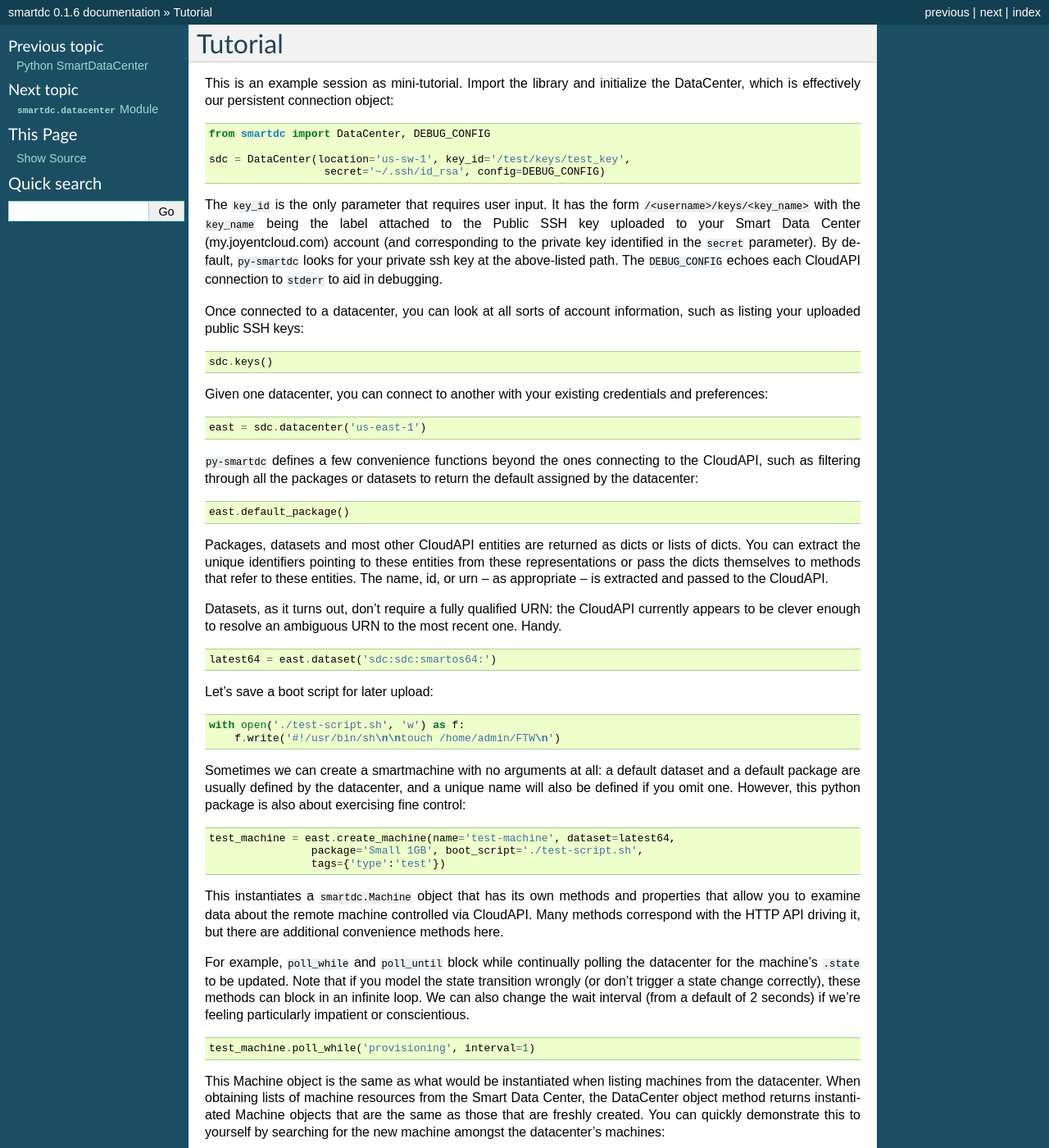
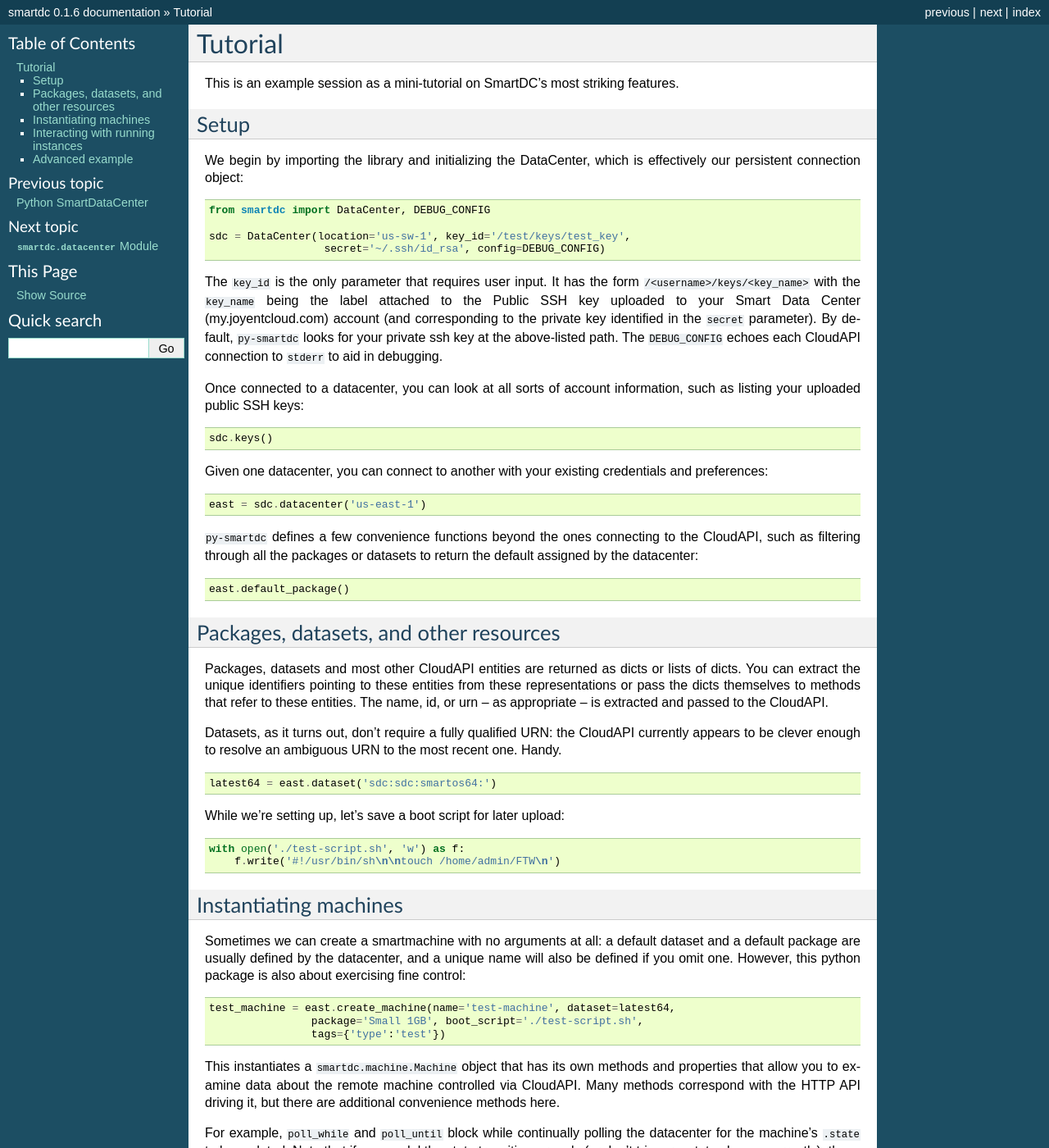
Before and after one commit to atl/py-smartdc, a Sphinx documentation site: the page built from docs/tutorial.rst, in a window 1280 px wide and 1400 px high. Shown: the whole window at 82% size. Built offline with Sphinx 7.4.7, drawn with Linux system fonts in a browser that asks for light colours; some of the changed text lies outside the part shown.

Commit message:
sections in tutorial

```diff
--- a/docs/tutorial.rst
+++ b/docs/tutorial.rst
@@ -1,8 +1,14 @@
 Tutorial
 ========
 
-This is an example session as mini-tutorial. Import the library and initialize
-the DataCenter, which is effectively our persistent connection object::
+This is an example session as a mini-tutorial on SmartDC's most striking
+features.
+
+Setup
+-----
+
+We begin by importing the library and initializing the DataCenter, which is
+effectively our persistent connection object::
 
     from smartdc import DataCenter, DEBUG_CONFIG
 
@@ -33,6 +39,9 @@
 
     east.default_package()
 
+Packages, datasets, and other resources
+---------------------------------------
+
 Packages, datasets and most other CloudAPI entities are returned as dicts or
 lists of dicts. You can extract the unique identifiers pointing to these
 entities from these representations or pass the dicts themselves to methods
@@ -47,10 +56,13 @@
 
     latest64 = east.dataset('sdc:sdc:smartos64:')
 
-Let's save a boot script for later upload::
+While we're setting up, let's save a boot script for later upload::
 
     with open('./test-script.sh', 'w') as f:
         f.write('#!/usr/bin/sh\n\ntouch /home/admin/FTW\n')
+
+Instantiating machines
+----------------------
 
 Sometimes we can create a smartmachine with no arguments at all: a default
 dataset and a default package are usually defined by the datacenter, and a
@@ -61,10 +73,10 @@
                     package='Small 1GB', boot_script='./test-script.sh',
                     tags={'type':'test'})
 
-This instantiates a ``smartdc.Machine`` object that has its own methods and
-properties that allow you to examine data about the remote machine controlled
-via CloudAPI. Many methods correspond with the HTTP API driving it, but there
-are additional convenience methods here.
+This instantiates a ``smartdc.machine.Machine`` object that has its own
+methods and properties that allow you to examine data about the remote machine
+controlled via CloudAPI. Many methods correspond with the HTTP API driving it,
+but there are additional convenience methods here.
 
 For example, ``poll_while`` and ``poll_until`` block while continually polling
 the datacenter for the machine's ``.state`` to be updated. Note that if you
@@ -86,10 +98,13 @@
 
     test_machine == east.machines(name='test-machine')[0]
 
+Interacting with running instances
+----------------------------------
+
 Now that we have both provisioned a machine and ensured that it is running, we
 can connect to it and list the installed packages. In order to do this, we use
-the `ssh`_ package, which is a fork of ``paramiko`` and a dependency of
-``fab``. We use it internally to connect with ``ssh-agent`` if available.
+the `ssh`_ package. SmartDC uses it internally to connect with an
+``ssh-agent`` if one is available.
 
 We find the user-accessible IP address using the ``public_ips`` property of
 our machine instance. We use the key that we know works with the Smart Data
@@ -125,14 +140,20 @@
 
     test_machine.delete()
 
+Advanced example
+----------------
+
 If you have accumulated many test instances in a datacenter and you need to
 shut them all down quickly, you might consider the following use of a thread
-pool::
+pool. This example is predicated upon the machines being given a common tag.
+
+::
 
     from operator import methodcaller
     from multiprocessing.dummy import Pool
 
     simultaneous = Pool(min(east.num_machines(), 8))
+
     all_machines = east.machines(tags={'type':'test'})
 
     simultaneous.map(methodcaller('stop'), all_machines)
```
